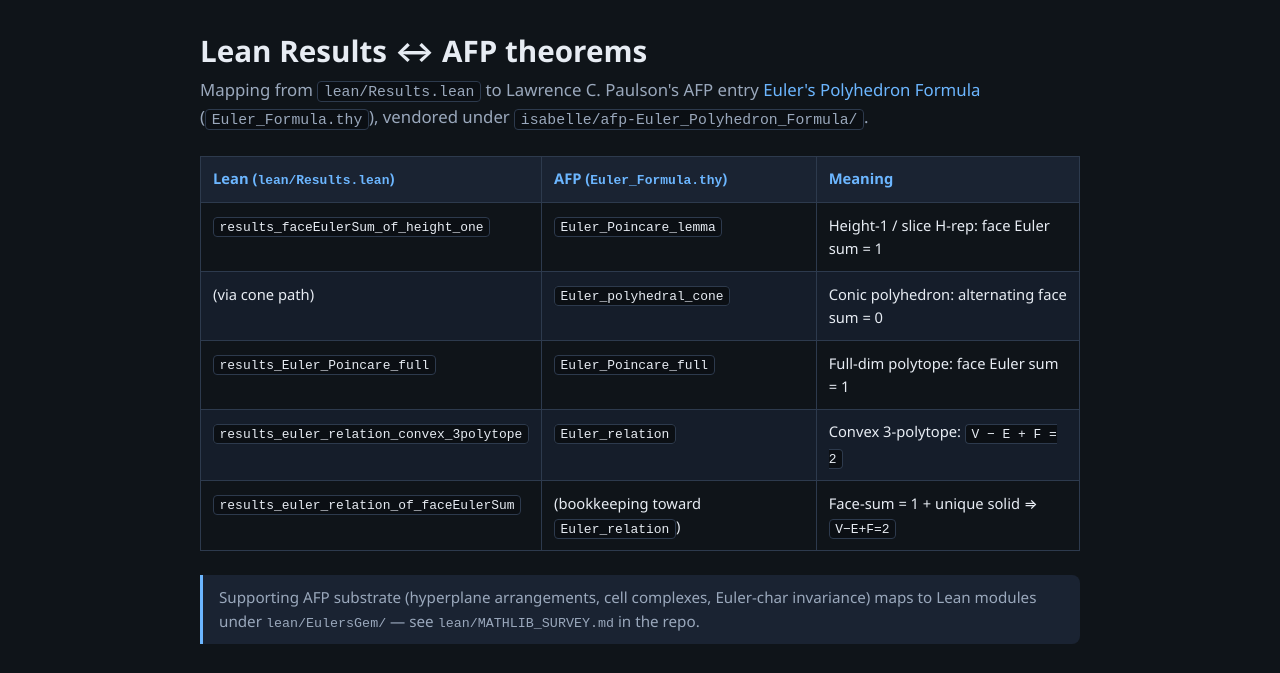
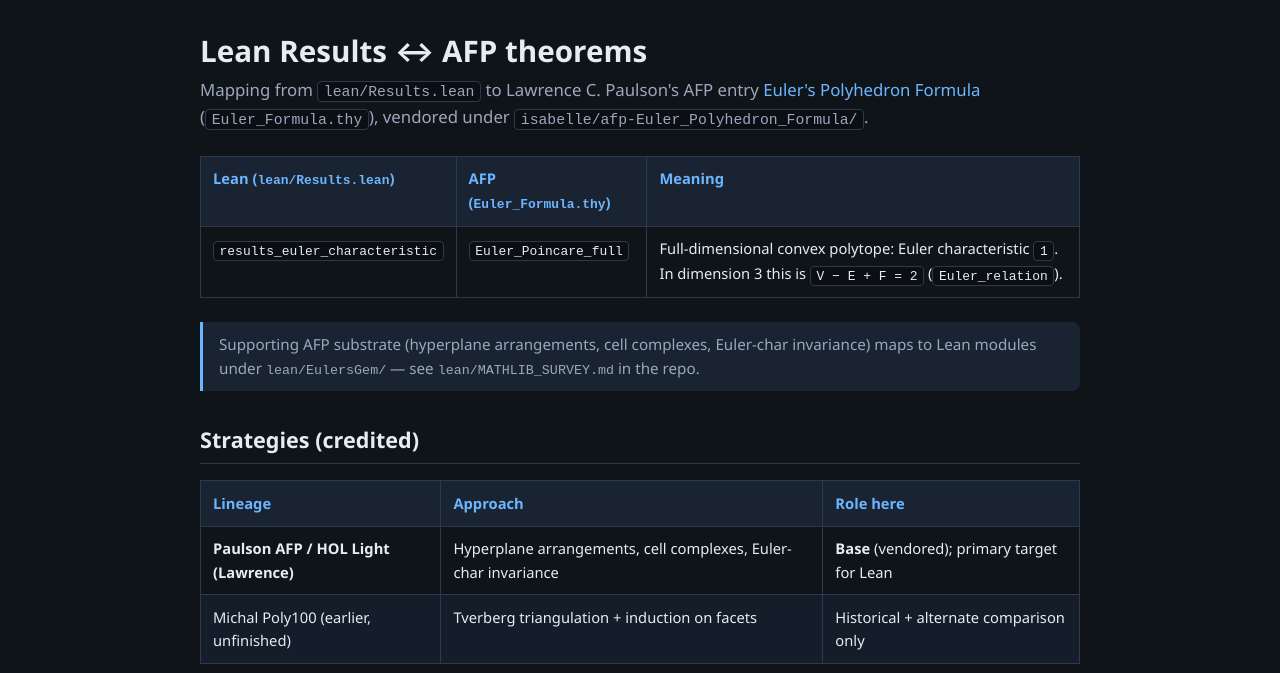
Before and after one commit to tangentproofs/eulers-gem, a plain HTML site: page site/lean-afp.html in a window 1280 px wide. Shown: the part 64-737 px from the top of the page. Drawn offline with Linux system fonts and the light colour scheme.

Commit message:
feat(results): keep Euler, Pick, and the five Platonic solids
Results.lean now states only the Euler characteristic, Pick's theorem
for a strictly convex lattice polygon, and the five solids by name:
tetrahedron, cube, octahedron, dodecahedron, and icosahedron.

```diff
--- a/site/lean-afp.html
+++ b/site/lean-afp.html
@@ -39,29 +39,9 @@
       </thead>
       <tbody>
         <tr>
-          <td><code>results_faceEulerSum_of_height_one</code></td>
-          <td><code>Euler_Poincare_lemma</code></td>
-          <td>Height-1 / slice H-rep: face Euler sum = 1</td>
-        </tr>
-        <tr>
-          <td>(via cone path)</td>
-          <td><code>Euler_polyhedral_cone</code></td>
-          <td>Conic polyhedron: alternating face sum = 0</td>
-        </tr>
-        <tr>
-          <td><code>results_Euler_Poincare_full</code></td>
+          <td><code>results_euler_characteristic</code></td>
           <td><code>Euler_Poincare_full</code></td>
-          <td>Full-dim polytope: face Euler sum = 1</td>
-        </tr>
-        <tr>
-          <td><code>results_euler_relation_convex_3polytope</code></td>
-          <td><code>Euler_relation</code></td>
-          <td>Convex 3-polytope: <code>V − E + F = 2</code></td>
-        </tr>
-        <tr>
-          <td><code>results_euler_relation_of_faceEulerSum</code></td>
-          <td>(bookkeeping toward <code>Euler_relation</code>)</td>
-          <td>Face-sum = 1 + unique solid ⇒ <code>V−E+F=2</code></td>
+          <td>Full-dimensional convex polytope: Euler characteristic <code>1</code>. In dimension 3 this is <code>V − E + F = 2</code> (<code>Euler_relation</code>).</td>
         </tr>
       </tbody>
     </table>
```
Also changed, not shown: site/index.html (+4 -16 lines), README.md, 1 other file.
